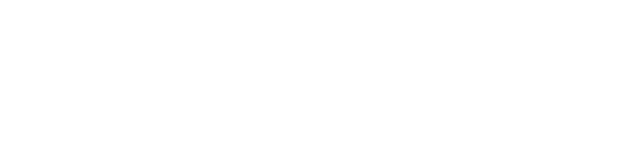
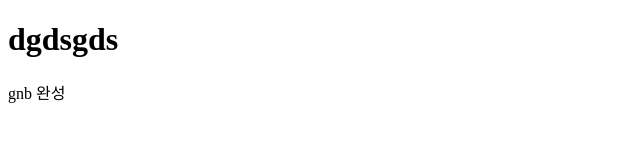
Before and after one commit to GrGrJe6jesse1/web-clone, a plain HTML site: page index.html in a window 1280 px wide. Shown: the whole page, without its empty margins (0-640 px from the left). Drawn offline with Linux system fonts and the light colour scheme.

Commit message:
💄 gnb css완성

```diff
--- a/index.html
+++ b/index.html
@@ -7,6 +7,7 @@
   <title>First Commit</title>
 </head>
 <body>
-
+  <h1>dgdsgds</h1>
+  <header>gnb 완성</header>
 </body>
 </html>
--- /dev/null
+++ b/style.css
@@ -0,0 +1,3 @@
+header {
+  color: red;
+}
```
